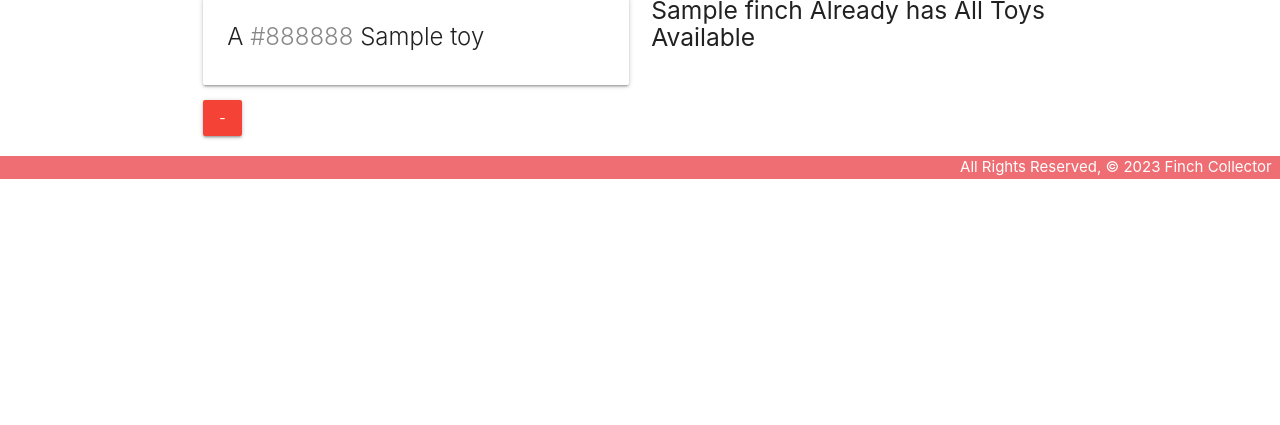
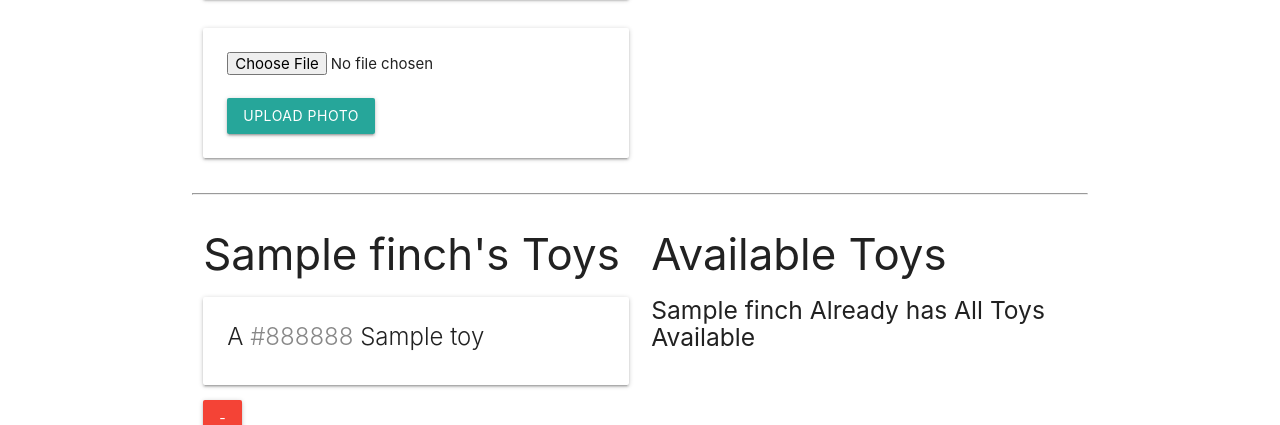
Before and after one commit to Carlosdos818/finchcollector, a Django app: page /finches/1 in a window 1280 px wide. Shown: the part 774-1199 px from the top of the page. Before the commit the page ends 953 px from the top, so only its background shows below. Run offline with Django 4.2, Linux system fonts and the light colour scheme; tables that the repository leaves empty hold one stand-in row (values such as "Sample post").

Commit message:
adds ability to add photos to finches

```diff
--- a/finchcollector/settings.py
+++ b/finchcollector/settings.py
@@ -11,6 +11,11 @@ https://docs.djangoproject.com/en/4.2/ref/settings/
 """
 
 from pathlib import Path
+
+import environ
+
+environ.Env()
+environ.Env.read_env()
 
 # Build paths inside the project like this: BASE_DIR / 'subdir'.
 BASE_DIR = Path(__file__).resolve().parent.parent
--- a/main_app/models.py
+++ b/main_app/models.py
@@ -70,3 +70,10 @@ class Feeding(models.Model):
     #  Add Meta class to change the default sorting
     class Meta:
         ordering=['-date']
+
+class Photo(models.Model):
+    url = models.CharField(max_length=200)
+    finch = models.ForeignKey(Finch, on_delete=models.CASCADE)
+
+    def __str__(delf):
+        return f'Photo for finch_id: {self.finch_id} @{self.url}'
--- a/main_app/templates/finches/detail.html
+++ b/main_app/templates/finches/detail.html
@@ -20,7 +20,21 @@
                     <a href="{% url 'finches_delete' finch.id %}">Delete</a>
                 </div>
             </div>
+            <!-- Photo -->
+            {% for photo in finch.photo_set.all %}
+            <img src="{{ photo.url }}" alt="finch photo" class="responsive-img card-panel">
+            {% empty %}
+            <div class="card-panel teal-text center-align">No Photos</div>
+            {% endfor %}
+            <form action="{% url 'add_photo' finch.id %}" method="POST" class="card-panel" enctype="multipart/form-data">
+                {% csrf_token %}
+                <input type="file" name="photo-file">
+                <br><br>
+                <button class="btn" type="submit">Upload Photo</button>
+            </form>
+
         </div>
+
                     <!--Feedings  -->
         <div class="col s6">
             <form action="{% url 'add_feeding' finch.id %}" method="POST">
--- a/main_app/urls.py
+++ b/main_app/urls.py
@@ -20,6 +20,8 @@ urlpatterns = [
     path('finches/<int:pk>/delete/', views.FinchDelete.as_view(), name='finches_delete'),
     # Route to feeding model
     path('finches/<int:finch_id>/add_feeding/', views.add_feeding, name='add_feeding'),
+    # Url for s3 upload
+    path('finches/<int:finch_id>/add_photo', views.add_photo, name='add_photo'),
     # We need several urls for out Toys to work
     # we'll need a list, detail, create, update, delete
     path('toys/', views.ToyList.as_view(), name='toys_index'),
--- a/main_app/views.py
+++ b/main_app/views.py
@@ -5,10 +5,15 @@ from django.views.generic import ListView
 from django.views.generic.detail import DetailView
 
 # in order to use the model, we have to import
-from .models import Finch, Toy
+from .models import Finch, Toy, Photo
 from .forms import FeedingForm
 
-# This are the old cats, now we user models.
+# For adding photos we need more imports
+import uuid
+import boto3
+import os
+
+# This are the old finches, now we use models.
 # Dummy Data.
 # finches = [
 #     {
@@ -131,3 +136,30 @@ def unassoc_toy(request, finch_id, toy_id):
     # To make the association, we target the finch and pass the toy id
     Finch.objects.get(id=finch_id).toys.remove(toy_id)
     return redirect('detail', finch_id=finch_id)
+
+# Needed for adding photos via s3
+def add_photo(request, finch_id):
+    # We need a photo file (named via the 'name' attribute in the form field)
+    photo_file = request.FILES.get('photo-file', None)
+    AWS_ACCESS_KEY = os.environ['AWS_ACCESS_KEY']
+    AWS_SECRET_ACCESS_KEY = os.environ['AWS_SECRET_ACCESS_KEY']
+    # check if we actually got a photo, do something if we did, do something else if we didn't
+    if photo_file:
+        # here's where we'll do our s3 stuff
+        # target s3
+        s3 = boto3.client('s3', aws_access_key_id=AWS_ACCESS_KEY, aws_secret_access_key=AWS_SECRET_ACCESS_KEY)
+        # we need a unique name for all of our files, so we'll use uuid to generate one automaticlly
+        key = uuid.uuid4().hex[:6] + photo_file.name[photo_file.name.rfind('.'):]
+        # just in case something goes wrong
+        try:
+            bucket = os.environ['S3_BUCKET']
+            s3.upload_fileobj(photo_file, bucket, key)
+            # We'll build the entire url string
+            url = f'{os.environ["S3_BASE_URL"]}{bucket}/{key}'
+            # We create the photo and associate it with a finch
+            Photo.objects.create(url=url, finch_id=finch_id)
+        except Exception as e:
+            print('An error ocurred uploading to s3')
+            print(e)
+
+    return redirect('detail', finch_id=finch_id)
```
Also changed, not shown: main_app/migrations/0005_photo.py (added), 1 other file.
